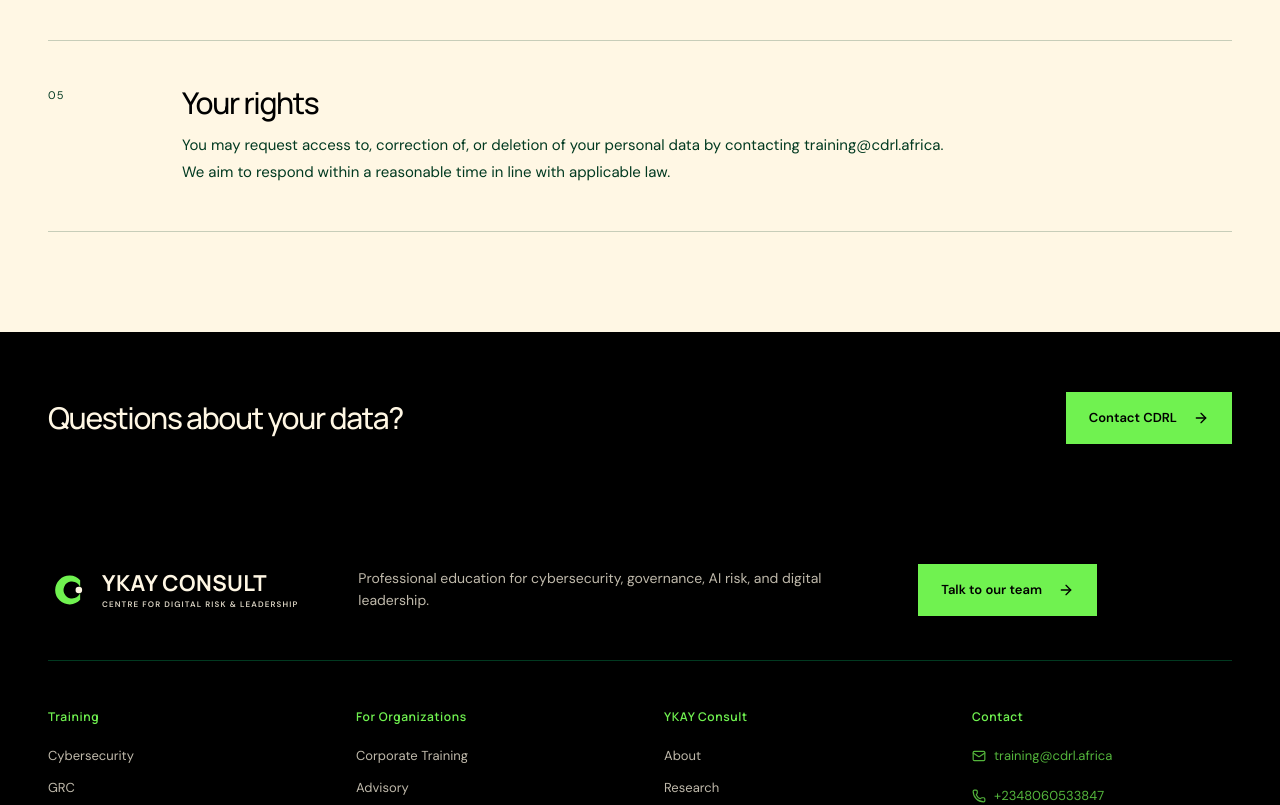
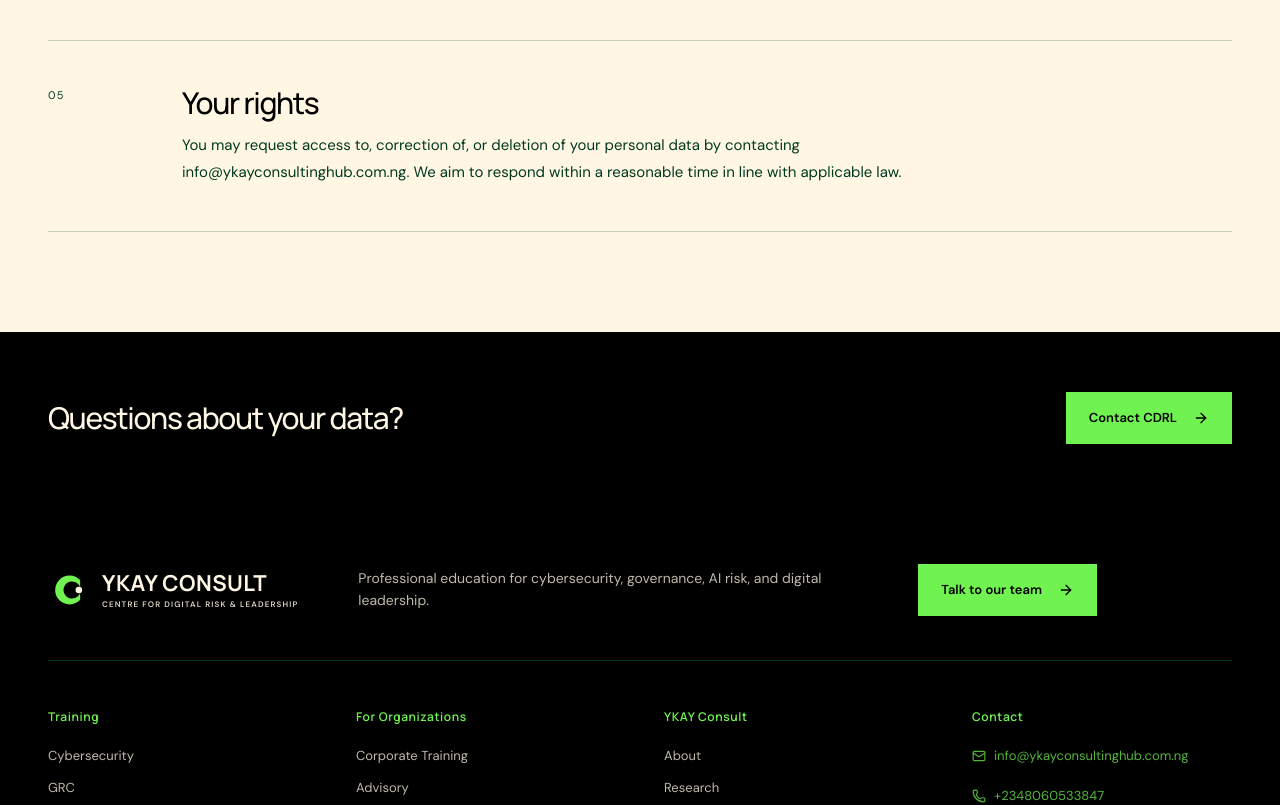
Before and after one commit to Teamthy/CDRL, a Next.js app in the folder apps/web/: page /privacy in a window 1280 px wide. Shown: the part 1400-2205 px from the top of the page. Built offline with nearby package versions, Linux system fonts and the light colour scheme; no server answers.

Commit message:
chore: point contact email at info@ykayconsultinghub.com.ng
Swap training@cdrl.africa -> info@ykayconsultinghub.com.ng in footer,
contact section, privacy, accessibility and global-error pages; update
SMTP_FROM fallback default and README example URLs to the live domain.

```diff
--- a/apps/web/app/accessibility/page.tsx
+++ b/apps/web/app/accessibility/page.tsx
@@ -45,7 +45,7 @@ const sections = [
         body: (
             <p>
                 For accessibility feedback or to request content in an alternative format, email
-                training@cdrl.africa and we will respond as promptly as we can.
+                info@ykayconsultinghub.com.ng and we will respond as promptly as we can.
             </p>
         ),
     },
--- a/apps/web/app/global-error.tsx
+++ b/apps/web/app/global-error.tsx
@@ -44,8 +44,8 @@ export default function GlobalError({ error, reset }: Props) {
                         </h1>
                         <p style={{ maxWidth: 600, opacity: 0.8, lineHeight: 1.7, marginBottom: 32 }}>
                             Please try again. If the problem persists, contact our team at{' '}
-                            <a href="mailto:training@cdrl.africa" style={{ color: '#70F250' }}>
-                                training@cdrl.africa
+                            <a href="mailto:info@ykayconsultinghub.com.ng" style={{ color: '#70F250' }}>
+                                info@ykayconsultinghub.com.ng
                             </a>
                             .
                         </p>
--- a/apps/web/app/privacy/page.tsx
+++ b/apps/web/app/privacy/page.tsx
@@ -55,7 +55,7 @@ const sections = [
         body: (
             <p>
                 You may request access to, correction of, or deletion of your personal data by contacting
-                training@cdrl.africa. We aim to respond within a reasonable time in line with applicable law.
+                info@ykayconsultinghub.com.ng. We aim to respond within a reasonable time in line with applicable law.
             </p>
         ),
     },
--- a/apps/web/components/layout/Footer.tsx
+++ b/apps/web/components/layout/Footer.tsx
@@ -57,7 +57,7 @@ export default function Footer() {
                 <div className="footer-contact">
                     <h4>Contact</h4>
                     <p>
-                        <Mail /> <a href="mailto:training@cdrl.africa">training@cdrl.africa</a>
+                        <Mail /> <a href="mailto:info@ykayconsultinghub.com.ng">info@ykayconsultinghub.com.ng</a>
                     </p>
                     <p>
                         <Phone /> <a href="tel:+2348060533847">+2348060533847</a>
--- a/apps/web/components/sections/ContactInfo.tsx
+++ b/apps/web/components/sections/ContactInfo.tsx
@@ -5,7 +5,7 @@ export default function ContactInfo() {
         <div className="contact-info">
             <h2>Training enquiries</h2>
             <p>
-                <Mail aria-hidden="true" /> <a href="mailto:training@cdrl.africa">training@cdrl.africa</a>
+                <Mail aria-hidden="true" /> <a href="mailto:info@ykayconsultinghub.com.ng">info@ykayconsultinghub.com.ng</a>
             </p>
             <p>
                 <Phone aria-hidden="true" /> <a href="tel:+2348060533847">+2348060533847</a>
```
Also changed, not shown: 2 other files (tests, documents, lock files or other folders).
